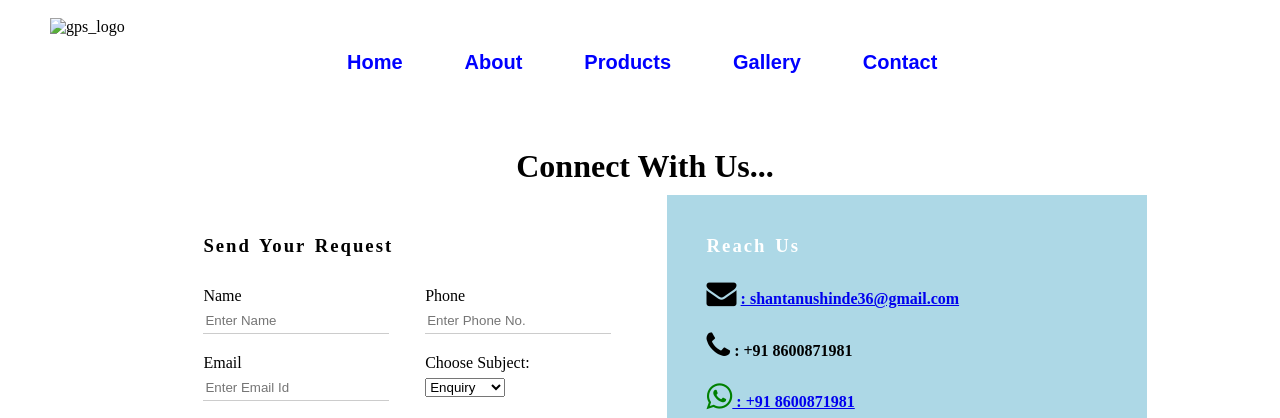
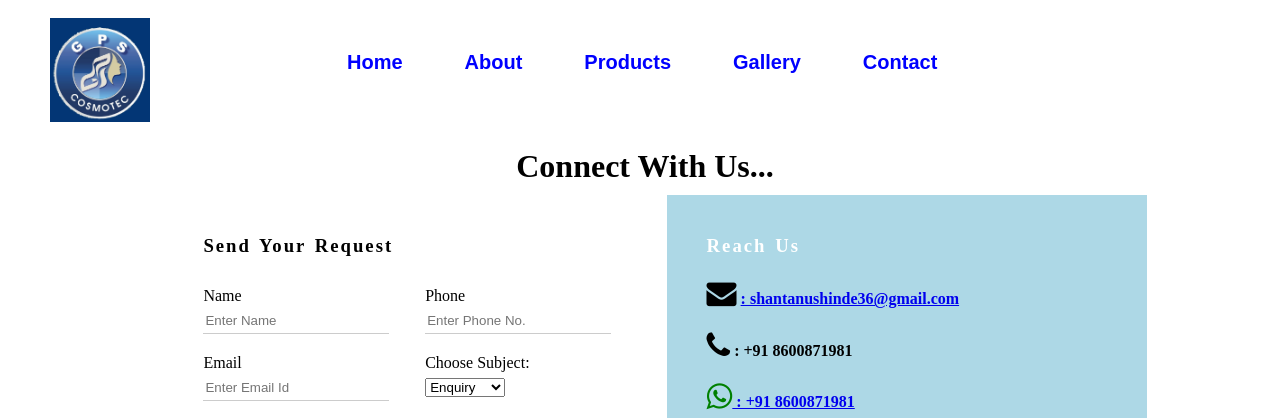
Before and after one commit to Shantanu-o07/webDesign, a plain HTML site: page contact.html in a window 1280 px wide. Shown: the top 418 px of the page. Drawn offline with Linux system fonts and the light colour scheme; files whose address does not match are found by name.

Commit message:
Update contact.html

```diff
--- a/contact.html
+++ b/contact.html
@@ -14,7 +14,7 @@
 				<div class="navbar">
 					<div class="icon">
 						<div class="logo">
-							<img src="images/gps_logo.jpeg" alt="gps_logo" width="100px"/>
+							<img src="gps_logo.jpeg" alt="gps_logo" width="100px"/>
 						</div>
 					</div>
 					<div class="menu">
```
